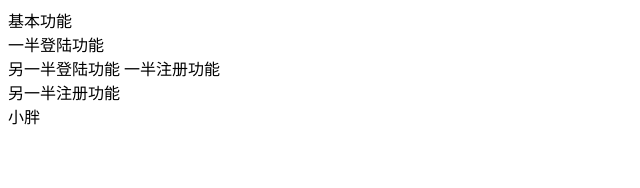
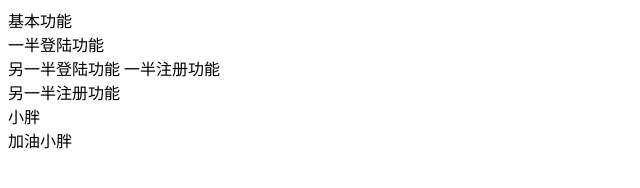
Before and after one commit to dousongting/Myfirstprojet, a plain HTML site: page index.html in a window 1280 px wide. Shown: the full height of the page, 0-640 px from the left. Drawn offline with Linux system fonts and the light colour scheme.

Commit message:
加油小胖

```diff
--- a/index.html
+++ b/index.html
@@ -21,5 +21,8 @@
     <div>
         小胖
     </div>
+    <div>
+        加油小胖
+    </div>
 </body>
 </html>
```
